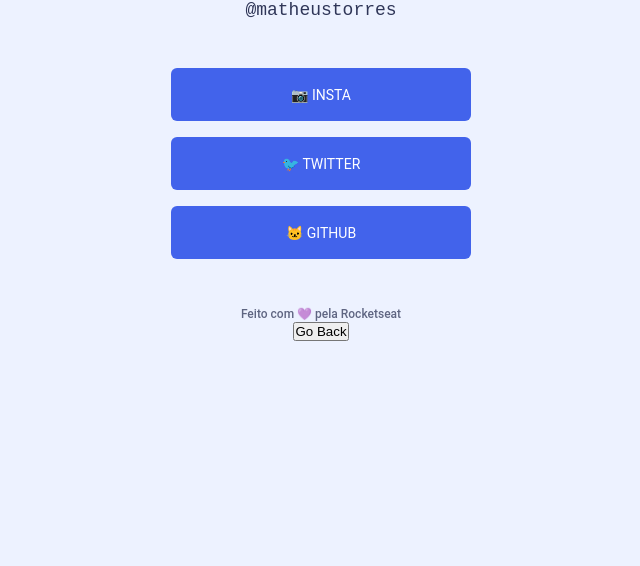
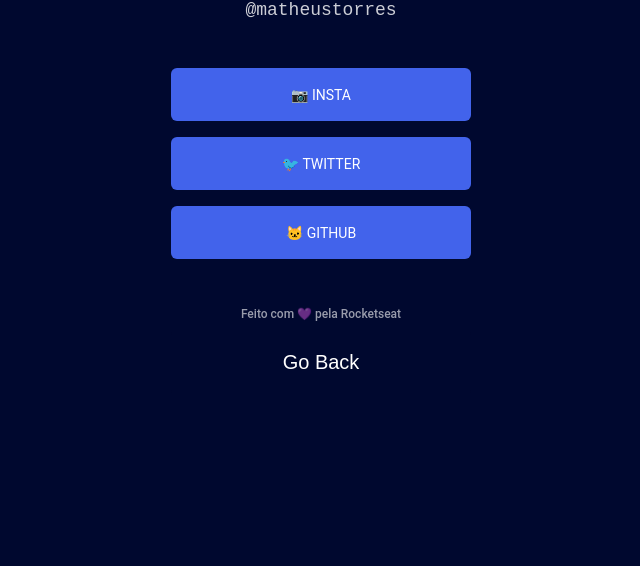
Before and after one commit to matheussilvatorres/jogo_adivinhar, a plain HTML site: page pagina02.html in a window 1280 px wide. Shown: the part 234-800 px from the top of the page, without its empty margins (319-959 px from the left). Drawn offline with Linux system fonts and the light colour scheme.

Commit message:
finalizando o projeto

```diff
--- a/pagina02.html
+++ b/pagina02.html
@@ -7,7 +7,7 @@
     <title>RocketLinks</title>
   </head>
 
-  <body>
+  <body class="dark-blue">
     <div class="container">
       <img class="avatar" src="https://github.com/matheussilvatorres.png" alt="Image do Matheus Torres" />
       <h1>Matheus Torres</h1>
--- a/style.css
+++ b/style.css
@@ -8,8 +8,30 @@ a {
   text-decoration: none;
 }
 
+html {
+  /*variáveis*/
+  --bg-color: #EDF2FF;
+  --text-color: #00082F;
+  --primary-color: #4263EB;
+  --primary-color-dark: #364FC7;
+}
+
+body.dark-blue {
+  --bg-color: #00082F;
+  --text-color: #FFFFFF;
+}
+
+body.pink {
+  --bg-color: #FFF0F6;
+  --text-color: #1F000B;
+  --primary-color: #D6336C;
+  --primary-color-dark: #A61E4D;
+}
+
+
 body {
-  background: #EDF2FF;
+  background: var(--bg-color);
+  color: var(--text-color);
   font-family: 'Roboto', sans-serif;
 }
 
@@ -28,12 +50,11 @@ img.avatar {
   width: 100px;
   height: 100px;
   padding: 3.7px;
-  border: #4263EB solid 4px;
+  border: var(--primary-color) solid 4px;
 }
 
 h1 {
   font-size: 32px;
-  color: #00082F;
   margin-top: 24px;
   margin-bottom: 8px;
 }
@@ -41,7 +62,6 @@ h1 {
 .username {
   font-family: 'Roboto Mono', monospace;
   font-weight: 400;
-  color: #00082F;
   opacity: 0.8;
   font-size: 18px;
 }
@@ -56,7 +76,7 @@ ul li a {
   display: flex;
   align-items: center;
   justify-content: center;
-  background: #4263EB; /* hex: 0 - F */
+  background: var(--primary-color); /* hex: 0 - F */
   color: white;
   text-transform: uppercase;
   font-size: 14px;
@@ -69,13 +89,33 @@ ul li a {
 
 /* pseudo-class */
 ul li a:hover {
-  background: #364FC7;
+  background: var(--primary-color-dark);
+}
+
+button {
+    display: block;
+    width: 100%;
+    margin-top: 10px;
+    padding: 20px;
+    font-size: 20px;
+    border-radius: 4px;
+  }
+button {
+  border: none;
+  background-color: var(--bg-color);
+  color: white;
+  transition: filter .2s;
+}
+
+/* pseudo-class :hover */
+button:hover {
+  filter: brightness(1.2);
+  cursor: pointer;
 }
 
 footer {
   font-weight: 500;
   font-size: 12px;
-  color: #00082F;
   opacity: 0.6;
   transition: opacity 400ms;
 }
@@ -85,5 +125,5 @@ footer:hover {
 }
 
 footer a{
-  color: #00082F;
+  color: var(--text-color);
 }
```
